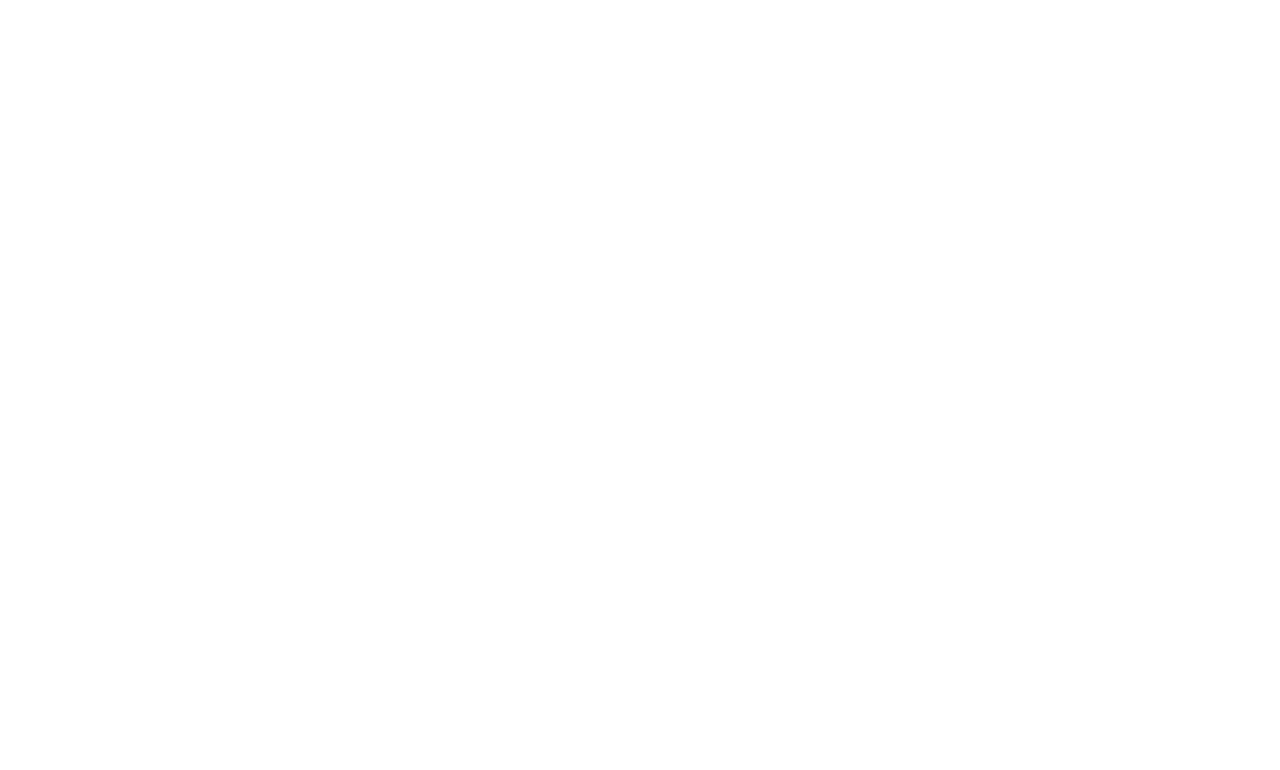
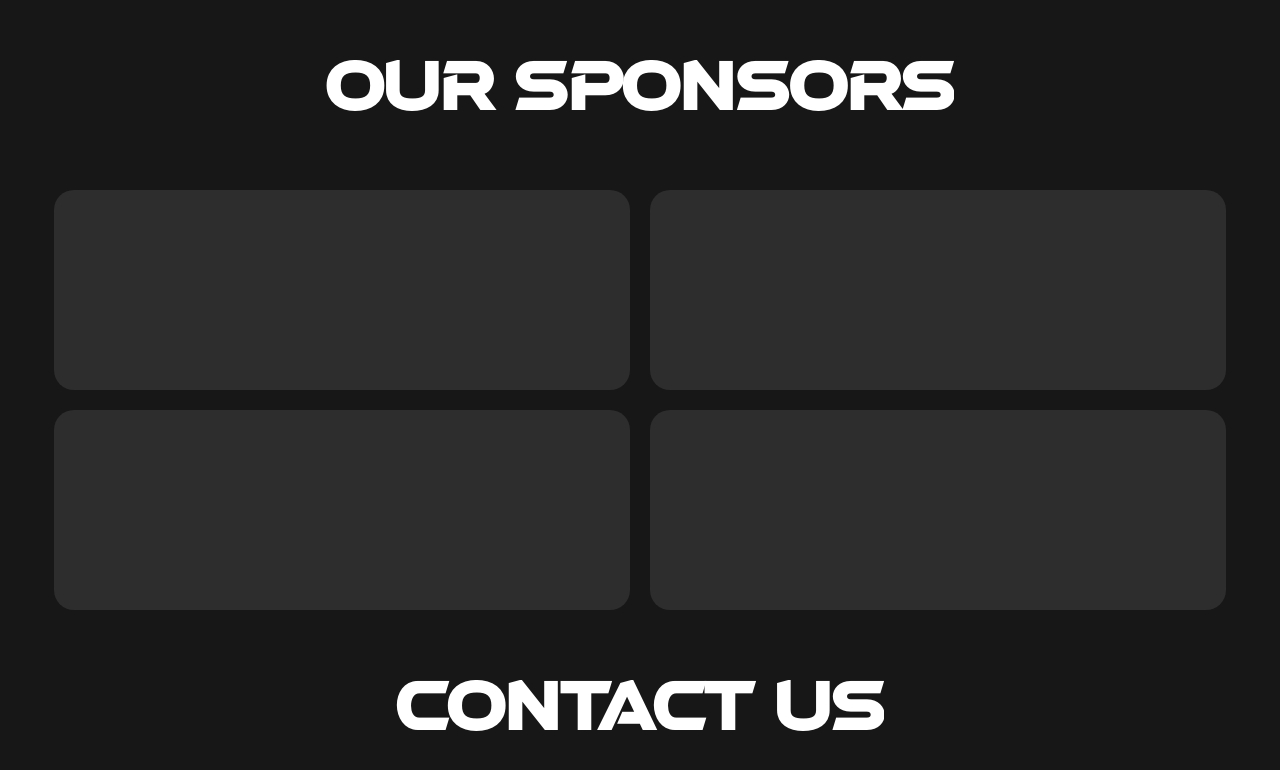
Before and after one commit to ACM-Thapar/Eclipse-v3, a React (Create React App) app in the folder client/: page /sponsors in a window 1280 px wide. Before the commit this address had no page. Shown: the top 770 px of the page. Built offline with nearby package versions, Linux system fonts and the light colour scheme.

Commit message:
added our sponsors

```diff
--- a/client/src/App.js
+++ b/client/src/App.js
@@ -6,20 +6,26 @@
 import About from "./pages/About";
 import AuthModal from "./components/AuthModal/AuthModal";
 import Header from "./components/Header/Header";
+import Sponsors from "./pages/Sponsors/Sponsors";
 
 function App() {
   return (
     <>
       <Routes>
         <Route path="/about" element={<About />} />
-        <Route path="/" element={
+        <Route path="/sponsors" element={<Sponsors />} />
+
+        <Route
+          path="/"
+          element={
             <div>
-              <Header />
-              <Home />
+              {/* <Header />
+              <Home /> */}
+              <Sponsors />
             </div>
           }
         />
-        <Route path="/login" element={<AuthModal/>}/>
+        <Route path="/login" element={<AuthModal />} />
       </Routes>
     </>
   );
--- /dev/null
+++ b/client/src/pages/Sponsors/Sponsors.css
@@ -0,0 +1,82 @@
+* {
+    overflow: auto;
+}
+
+@font-face {
+    font-family:atmospheric;
+    src: url('../../assets/fonts/aAtmospheric.otf');
+  }
+
+.sponsors-container{
+    height: 100vh;
+    width: 100vw;
+
+}
+
+.sponsors-container-bg{
+    position: absolute;
+    height: 100%;
+    width: 100%;
+    background-color: #171717;
+
+}
+
+.sponsors-heading{
+    display: flex;
+    position: absolute;
+    height: 100%;
+    width: 100%;
+    color: white;
+    justify-content: center;
+    align-items: top;
+    margin-top: 60px;
+
+}
+
+.sponsors-heading > h1 {
+    position: top;
+    font-size: 60px;
+    font-family: atmospheric;
+}
+
+.contact-heading{
+    display: flex;
+    position: absolute;
+    height: 100%;
+    width: 100%;
+    color: white;
+    justify-content: center;
+    align-items: top;
+    margin-top: 60px;
+
+}
+
+.contact-heading > h1 {
+    position: top;
+    font-size: 60px;
+    font-family: atmospheric;
+}
+
+.grid-container {
+    display: flex;
+    flex-wrap: wrap;
+    justify-content: center;
+    margin-top: 180px;
+  }
+
+.grid-item {
+    width: 45%;
+    height: 200px;
+    margin: 10px;
+    background-color: #2D2D2D;
+    border-radius: 20px;
+    display: flex;
+    align-items: center;
+    justify-content: center;
+  }
+
+  @media (max-width: 768px) {
+    .grid-item {
+      width: 80%;
+    }
+  }
--- /dev/null
+++ b/client/src/pages/Sponsors/Sponsors.jsx
@@ -0,0 +1,28 @@
+import React from "react";
+import "./Sponsors.css";
+
+const Sponsors = () => {
+    return (
+
+            <div classname = "sponsors-container">
+                <div className="sponsors-container-bg">
+
+                <div className="sponsors-heading">
+                    <h1>Our Sponsors</h1>
+                </div>
+
+                <div class="grid-container">
+                    <div class="grid-item"></div>
+                    <div class="grid-item"></div>
+                    <div class="grid-item"></div>
+                    <div class="grid-item"></div>
+                </div>
+                <div className="contact-heading">
+                    <h1>Contact Us</h1>
+                </div>
+                </div>
+            </div>
+
+          )
+}
+export default Sponsors;
```
